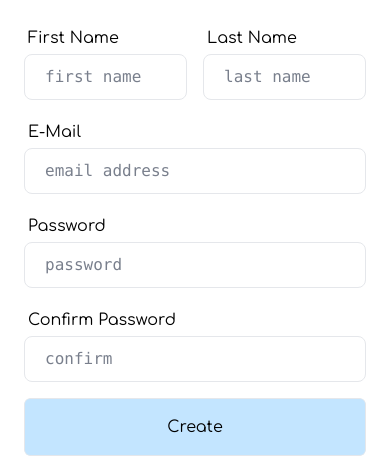
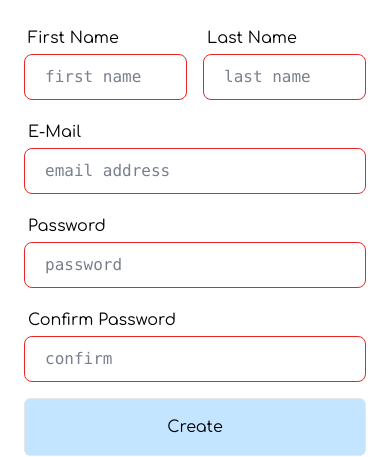
Before and after one commit to Kyrillus/Holistic-Life, a Next.js app: page /register in a window 390 px wide. Shown: the part 313-770 px from the top of the page. Built offline with nearby package versions, Linux system fonts and the light colour scheme; no server answers.

Commit message:
profile shown in mobileMenu

```diff
--- a/components/navbar/navbar.tsx
+++ b/components/navbar/navbar.tsx
@@ -75,12 +75,11 @@ function Navbar({navbarOpen, setNavbarOpen}: { navbarOpen: any, setNavbarOpen: a
                                                      aria-orientation="vertical" aria-labelledby="user-menu">
                                                     {profileSettings.map(item =>
                                                         (
-                                                            <div
+                                                            <div key={item.name}
                                                                 onMouseDown={ async (e) => {e.preventDefault(); await signOut()}}
                                                                 className="grid grid-rows-1 grid-flow-col items-center pr-1 cursor-pointer transition-all duration-150 ease-in-out hover:bg-gray-100">
                                                                 <div className="flex items-center justify-self-start">
                                                                     <p
-                                                                        key={item.name}
                                                                         className="block px-3 py-2 text-sm leading-5 text-gray-700" role="menuitem"> {item.name}
                                                                     </p>
                                                                 </div>
--- a/lib/userAPI.tsx
+++ b/lib/userAPI.tsx
@@ -15,6 +15,32 @@ export async function fetchData(endpoint: string, filters?: string) {
         }
     } catch (err) {
         return Promise.reject("error fetching data");
+    }
+}
+
+export async function registerUser(firstname: string, lastname: string, email: string, password: string) {
+    try {
+        const response = await fetch(`${API_URL}/auth/local/register`, {
+            method: 'POST',
+            headers: {
+                'content-type': 'application/json;charset=UTF-8',
+            },
+            body: JSON.stringify({
+                firstname: firstname,
+                lastname: lastname,
+                username: email,
+                email: email,
+                password: password
+            }),
+        });
+
+        if (response.ok) {
+            return response.json();
+        } else {
+            return Promise.reject(response.json());
+        }
+    } catch (err) {
+        return Promise.reject(err);
     }
 }
 
--- a/pages/register.tsx
+++ b/pages/register.tsx
@@ -1,17 +1,43 @@
-import React from 'react';
+import React, {useState} from 'react';
 import {FcGoogle} from 'react-icons/fc'
 import Link from "next/link";
 import {legalLinks} from "../types/vars";
-import {signIn} from "next-auth/react";
+import {getSession, signIn} from "next-auth/react";
+import {registerUser} from "../lib/userAPI";
 
 function Register() {
+    const [firstname, setFirstname] = useState("");
+    const [lastname, setLastname] = useState("");
+    const [email, setEmail] = useState("");
+    const [password, setPassword] = useState("");
+    const [cpassword, setCPassword] = useState("");
+    const [errorMessage, setErrorMessage] = useState("");
+
+    const onSubmit = (e: any) => {
+        e.preventDefault();
+        const register = () => {
+            registerUser(firstname, lastname, email, password)
+                .then(async () => {
+                    await signIn("credentials", {username: email, password: password});
+                }).catch(async (error) => {
+                    const err = await error;
+                    if (err.error.message === "Email or Username are already taken"){
+                        setErrorMessage("Email is already taken");
+                    }else {
+                        setErrorMessage(err.error.message);
+                    }
+            });
+        }
+        register();
+    }
+
     return (
         <section className="relative overflow-hidden py-16 select-none">
             <div className="container relative z-10 mx-auto px-4">
                 <div className="-m-6 flex flex-wrap">
                     <div className="w-full p-6">
-                        <div
-                            className="mx-auto rounded-xl py-14 text-center md:dark:bg-slate-800 shadow-gray-400 dark:shadow-black md:shadow-2xl md:max-w-xl">
+                        <form onSubmit={(e) => onSubmit(e)} autoComplete="off"
+                              className="mx-auto rounded-xl py-14 text-center md:dark:bg-slate-800 shadow-gray-400 dark:shadow-black md:shadow-2xl md:max-w-xl">
                             <h2 className="font-heading pb-10 text-3xl font-bold text-prussianBlue dark:text-white">Create
                                 your
                                 account</h2>
@@ -29,39 +55,55 @@ function Register() {
                                     <div className="w-full p-2 pt-4 w-1/2">
                                         <p className="p-1 text-start font-medium">First Name</p>
                                         <input
+                                            onChange={(e) => setFirstname(e.target.value)}
                                             className="w-full dark:bg-black monoFont placeholder:opacity-90 hover:placeholder:opacity-70 rounded-lg border border-gray-200 bg-white px-5 py-2.5 text-gray-500 placeholder-gray-500 hover:border-sky-500 outline-none focus:border-sky-500"
-                                            type="text" placeholder="first name" name="firstname"/>
+                                            required={true} type="text" placeholder="first name" name="firstname"/>
                                     </div>
                                     <div className="w-full p-2 pt-4 w-1/2">
                                         <p className="p-1 text-start font-medium">Last Name</p>
                                         <input
+                                            onChange={(e) => setLastname(e.target.value)}
                                             className="w-full dark:bg-black monoFont placeholder:opacity-90 hover:placeholder:opacity-70 rounded-lg border border-gray-200 bg-white px-5 py-2.5 text-gray-500 placeholder-gray-500 hover:border-sky-500 outline-none focus:border-sky-500"
-                                            type="text" placeholder="last name" name="lastname"/>
+                                            required={true} type="text" placeholder="last name" name="lastname"/>
                                     </div>
                                 </div>
 
                                 <div className="w-full p-2">
                                     <p className="p-1 text-start font-medium">E-Mail</p>
                                     <input
+                                        onChange={(e) => setEmail(e.target.value)}
                                         className="w-full dark:bg-black monoFont placeholder:opacity-90 hover:placeholder:opacity-70 rounded-lg border border-gray-200 bg-white px-5 py-2.5 text-gray-500 placeholder-gray-500 hover:border-sky-500 outline-none focus:border-sky-500"
-                                        type="text" placeholder="email address" name="email"/>
+                                        required={true} type="email" autoComplete="false" placeholder="email address"
+                                        name="email"/>
                                 </div>
                                 <div className="w-full p-2">
                                     <div className="flex justify-between items-center">
                                         <p className="p-1 text-start font-medium">Password</p>
                                     </div>
                                     <input
+                                        onChange={(e) => setPassword(e.target.value)}
                                         className="w-full dark:bg-black monoFont placeholder:opacity-90 hover:placeholder:opacity-70 rounded-lg border border-gray-200 bg-white px-5 py-2.5 text-gray-500 placeholder-gray-500 hover:border-sky-500 outline-none focus:border-sky-500"
-                                        type="password" placeholder="password" name="password"/>
+                                        required={true} type="password" minLength={6} autoComplete="false" placeholder="password"
+                                        name="password"/>
                                 </div>
                                 <div className="w-full p-2">
                                     <div className="flex justify-between items-center">
                                         <p className="p-1 text-start font-medium">Confirm Password</p>
                                     </div>
                                     <input
+                                        onChange={(e) => setCPassword(e.target.value)}
+                                        pattern={password}
+                                        title="Passwords do not match."
                                         className="w-full dark:bg-black monoFont placeholder:opacity-90 hover:placeholder:opacity-70 rounded-lg border border-gray-200 bg-white px-5 py-2.5 text-gray-500 placeholder-gray-500 hover:border-sky-500 outline-none focus:border-sky-500"
-                                        type="password" autoComplete="off" placeholder="confirm" name="confirm"/>
+                                        required={true} type="password" autoComplete="false" placeholder="confirm"
+                                        name="confirm"/>
                                 </div>
+                                {errorMessage.length > 0 &&
+                                    <div className="w-full p-2 text-sm text-red-600">
+                                        {errorMessage}
+                                    </div>
+                                }
+
                                 <div className="w-full p-2">
                                     <div className="group relative">
                                         <div
@@ -83,15 +125,15 @@ function Register() {
                                 <p className="font-regular text-sm text-gray-600 dark:text-white">
                                     <span>By clicking “Create Account”, you agree to our <br/></span>
                                     {legalLinks.map(((legal, index) =>
-                                            <>
-                                                <Link key={index} className="text-blueCrayola rounded-lg font-bold"
+                                            <span key={"link-" + index}>
+                                                <Link className="text-blueCrayola rounded-lg font-bold"
                                                       href={legal.href}> {legal.name}</Link>
                                                 {index === legalLinks.length - 1 ? "." : (index === legalLinks.length - 2 ? " and" : ",")}
-                                            </>
+                                            </span>
                                     ))}
                                 </p>
                             </div>
-                        </div>
+                        </form>
                     </div>
                 </div>
             </div>
@@ -101,3 +143,16 @@ function Register() {
 }
 
 export default Register;
+
+export async function getServerSideProps(context: any) {
+    const session = await getSession(context);
+
+    if (session) {
+        context.res.writeHead(302, {Location: '/'});
+        context.res.end();
+        return {props: session};
+    }
+    return {
+        props: {session},
+    };
+}
--- a/styles/globals.css
+++ b/styles/globals.css
@@ -30,6 +30,10 @@ body {
     -ms-user-select: none;
 }
 
+input:invalid {
+    border: 1px solid #ec2626;
+}
+
 img {
     @apply noSelectionOrDrag;
 }
```
Also changed, not shown: components/navbar/mobileMenu.tsx (+6 -2 lines).
